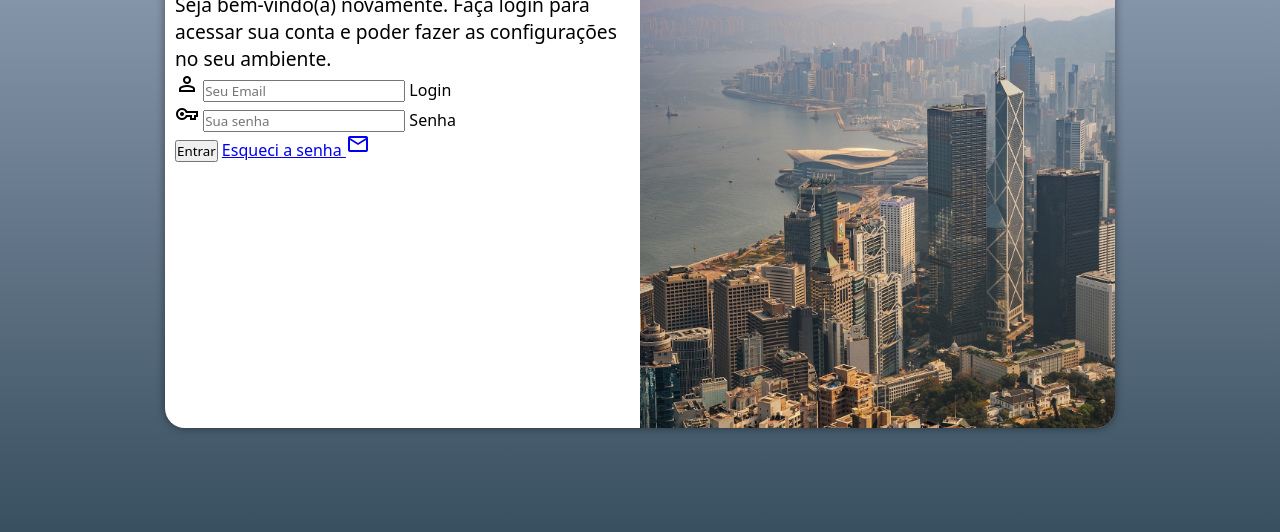
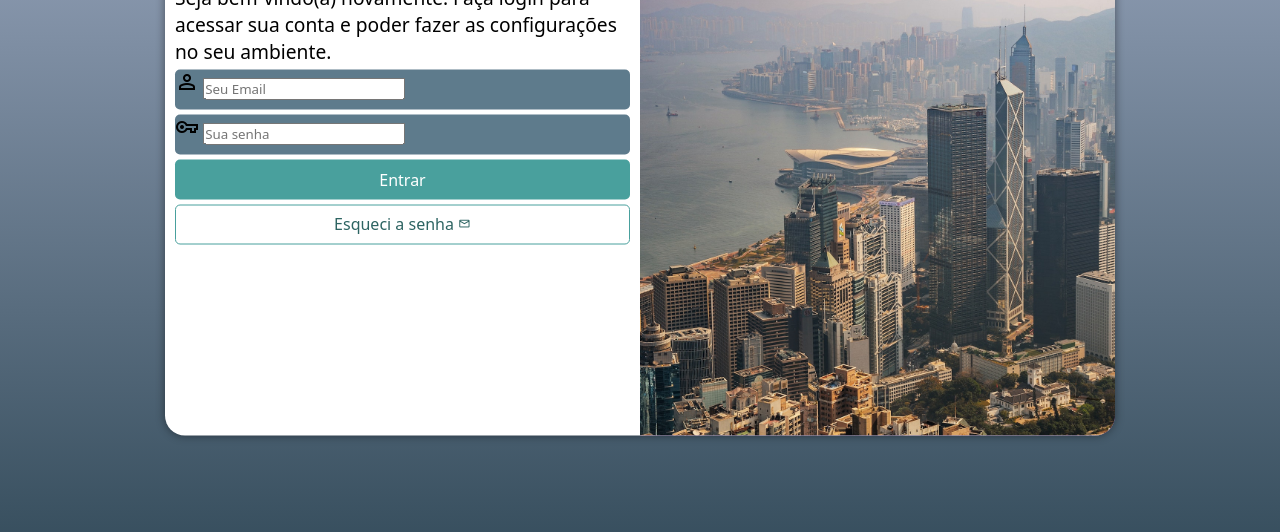
Before and after one commit to caue191106/projeto-login, a plain HTML site: page index.html in a window 1280 px wide. Shown: the part 222-754 px from the top of the page. Drawn offline with nearby package versions, Linux system fonts and the light colour scheme.

Commit message:
form format

```diff
--- a/estilos/style.css
+++ b/estilos/style.css
@@ -31,7 +31,7 @@ section#login {
     transform: translate(-50%, -50%);
     background-color: white;
     width: 250px;
-    height: 500px;
+    height: 515px;
     border-radius: 20px;
     box-shadow: 0px 0px 10px rgba(0, 0, 0, 0.450);
     overflow: hidden;
@@ -61,3 +61,55 @@ div#formulario > h1 {
 div#formulario > p {
     font-size: 0.8em;
 }
+
+form > div.campo {
+    background-color: #5E7B8C;
+    display: block;
+    width: 100%;
+    height: 40px;
+    border-radius: 5px;
+    margin: 5px 0px;
+}
+
+form label {
+    display: none;
+}
+
+form > input[type=submit] {
+    display: block;
+    font-size: 1em;
+    width: 100%;
+    height: 40px;
+    background-color: #49a09d;
+    color: white;
+    border: none;
+    border-radius: 5px;
+    cursor: pointer;
+}
+
+form > input[type=submit]:hover {
+    background-color: #388382;
+}
+
+form > a.botao {
+    display: block;
+    text-align: center;
+    font-size: 1em;
+    width: 100%;
+    height: 40px;
+    padding-top: 7px;
+    margin-top: 5px;
+    background-color: white;
+    color: #2d6462;
+    border: 1px solid #49a09d;
+    border-radius: 5px;
+    text-decoration: none;
+}
+
+form > a.botao:hover {
+    background-color: #6cdfd6;
+}
+
+form > a.botao > span {
+    font-size: 0.8em;
+}
--- a/index.html
+++ b/index.html
@@ -30,7 +30,7 @@
                         <label for="isenha">Senha</label>
                     </div>
                     <input type="submit" value="Entrar">
-                    <a href="esqueci.html">Esqueci a senha <span class="material-symbols-outlined">mail</span> </a>
+                    <a href="esqueci.html" class="botao">Esqueci a senha <span class="material-symbols-outlined">mail</span> </a>
                 </form>
             </div>
         </section>
```
